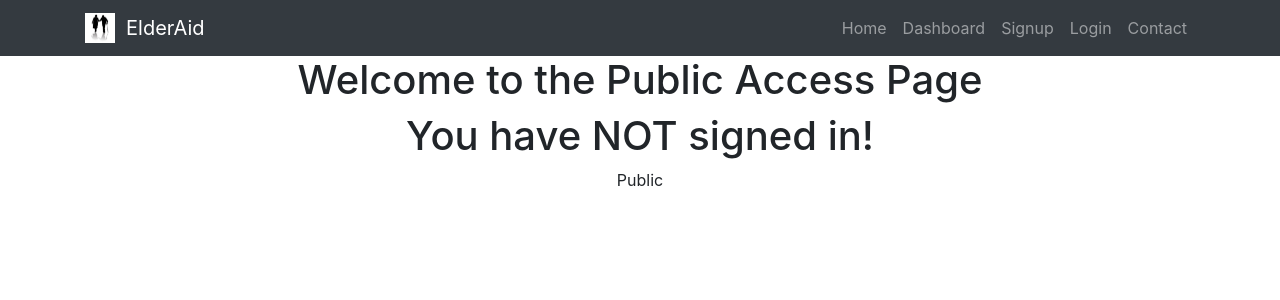
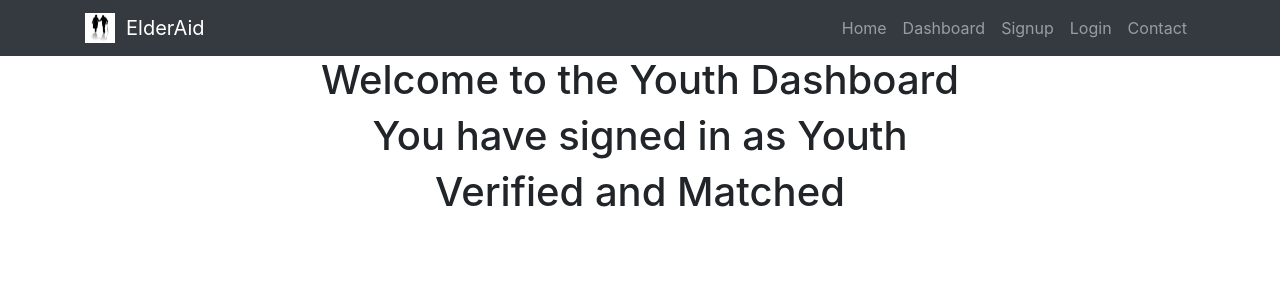
Before and after one commit to victorp24/elderaid, a React (Create React App) app in the folder frontend/elderaid/: page /dashboard in a window 1280 px wide. Shown: the top 300 px of the page. Built offline with nearby package versions, Linux system fonts and the light colour scheme; no server answers.

Commit message:
Upgrades Dynamic Dashboard

```diff
--- a/frontend/elderaid/src/components/dashboard.jsx
+++ b/frontend/elderaid/src/components/dashboard.jsx
@@ -6,10 +6,13 @@ import qs from 'qs';
 
 
 function Dashboard() {
+
     //Sudo testing conditions
-    const sudo_role = "null"
-    const sudo_isVerified = (sudo_role == "ELDER") ? true: false
-    const sudo_match = false
+    const sudo_role = "YOUTH"
+    //Will always set youth as false, must rewrite
+    //const sudo_isVerified = (sudo_role == "ELDER") ? true: false
+    const sudo_isVerified = true
+    const sudo_match = true
 
     const user_id = localStorage.getItem("userID")
     var Url="http://ec2-18-217-84-140.us-east-2.compute.amazonaws.com:3000/api/user/id/${user_id}"
@@ -19,32 +22,27 @@ function Dashboard() {
     })
 
     if(sudo_role == "YOUTH"){
-        return(
-            <div>
-            <YouthPage />
-            <p>Youth </p>
-            </div>
-        );
+        if(sudo_isVerified == true && sudo_match == false) {
+            return(<div><YouthPage_unmatched /></div>);
+        }
+        else if(sudo_isVerified == true && sudo_match == true) {
+            return(<div><YouthPage /></div>);
+        }
+        else{
+            return(<div><YouthPage_unverified /></div>);
+        }
     } else if (sudo_role == "ELDER") {
-        return(
-            <div>
-            <ElderPage />
-            <p>ELDER</p>
-            </div>
-        );
+        if(sudo_match == true){
+            return(<div><ElderPage /></div>);
+        } else{
+            return(<div><ElderPage_unmatched /></div>);
+        }
     } else {
-        return(
-            <div>
-            <PublicPage />
-            <p>Public </p>
-            </div>
-        );
+        return(<div><PublicPage /></div>);
     }
-
 }
 
 export default Dashboard;
-
 
 //Not Signed in Page
 function PublicPage() {
```
Also changed, not shown: 1 other file (tests, documents, lock files or other folders).
